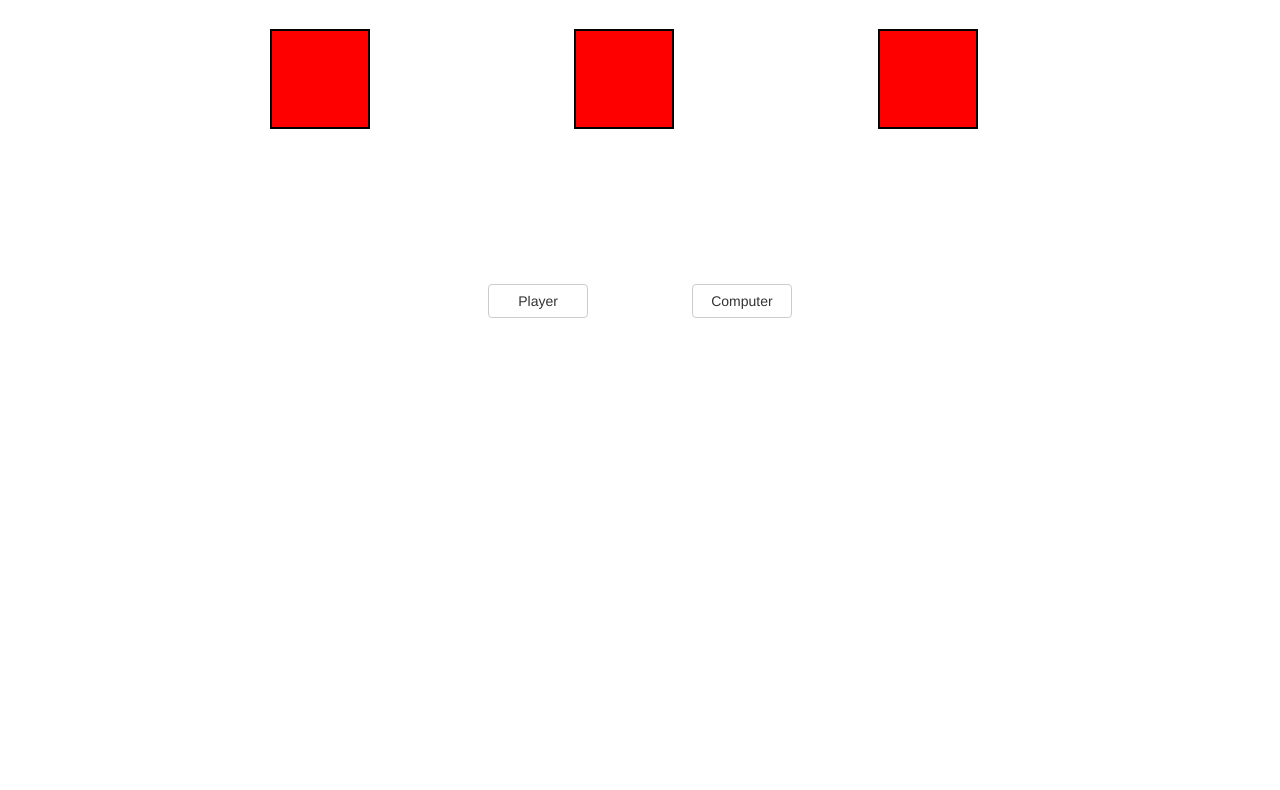
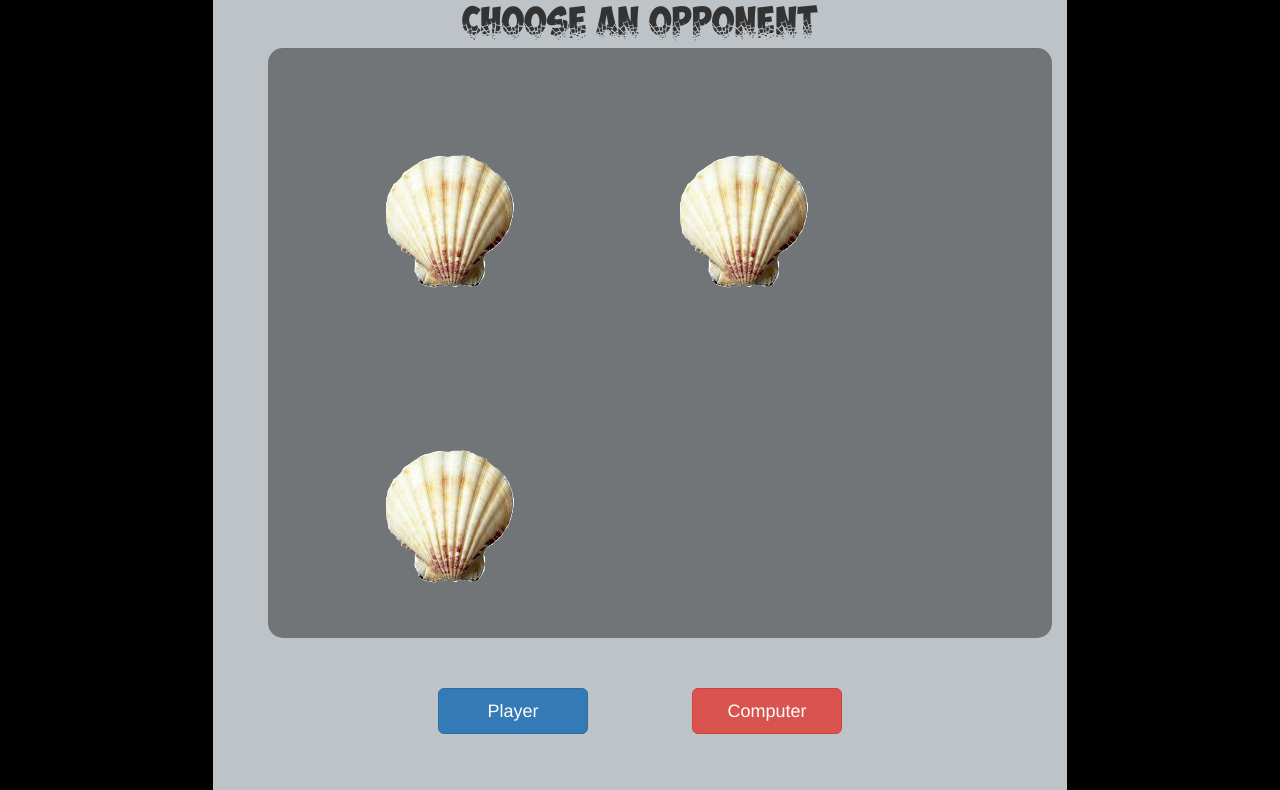
Before and after one commit to WDI-HK-8/ShellGame, a website: page index.html in a window 1280 px wide. Shown: the part 187-977 px from the top of the page. Before the commit the page ends 800 px from the top, so only its background shows below. Drawn offline with nearby package versions, Linux system fonts and the light colour scheme.

Commit message:
Styling 90% done, minor touch ups required

```diff
--- a/css/custom.css
+++ b/css/custom.css
@@ -1,43 +1,89 @@
-.container {
-	margin:auto;
-	min-width:1000px;
+@font-face {
+    font-family: comicfont;
+    src: url(../assets/fonts/BADABB__.TTF);
+}
+
+@font-face {
+    font-family: button-comic-font;
+    src: url(../assets/fonts/ObelixPro-Broken-cyr.ttf);
+}
+
+body {
+  background-color: #bdc3c7;
+  overflow:hidden;
+}
+
+h1 {
+  font-size: 10em;
+}
+
+h3 {
+  font-size: 2em;
+}
+
+.title {
+  font-family: comicfont, Helvetica;
+}
+
+#communication {
+  font-family: button-comic-font;
+}
+.container-fluid {
+  margin:auto;
+  min-width: 800px;
 }
 
 #game-screen {
-	margin-left:100px;
+  margin-left: 40px;
+  background-color: rgba(0,0,0,0.4);
+  display: inline-block;
+  border-radius: 15px;
 }
 
+.cup {
+  min-width: 90px;
+  min-height: 90px;
+  position: relative;
+  display: inline-block;
+  margin: 100px;
 
-.cup {
-	min-width: 100px;
-	min-height: 100px;
-	position:relative;
-	display:inline-block;
-	margin:100px;
+}
+
+.cup:last-child {
+  margin-right: 160px;
 }
 
 .ball {
-	margin-top:50px;
-	max-width:10px;
-	min-height:10px;
-	background-color:blue;
-	position:relative;
-	z-index:1;
+  margin-top: 40px;
+  margin-left: 65px;
+  max-width: 25px;
+  min-height: 25px;
+  background-color: blue;
+  position: relative;
+  z-index: 1;
+  border-radius: 20px;
 }
 
 .cup-overlay {
-	min-width: 100px;
-	min-height: 100px;
-	background-color:red;
-	position:absolute;
-	float:left;
-	z-index:2;
-	top:0;
-	left:0;
-	border: 2px solid black;
+  min-width: 150px;
+  min-height: 150px;
+  background-color: red;
+  position: absolute;
+  float: left;
+  z-index: 2;
+  top: 0;
+  left: 0;
+  background: url("../assets/img/shell.png");
 }
 
 #game-buttons button {
-	min-width:100px;
-	margin:50px;
+  min-width: 150px;
+  margin: 50px;
 }
+
+#scoreboard {
+  background-color:black;
+  min-height:1000px;
+  color:white;
+  /*overflow:hidden;*/
+}
--- a/index.html
+++ b/index.html
@@ -3,7 +3,7 @@
     <head>
     	<meta charset="utf-8">
     	<meta http-equiv="X-UA-Compatible" content="IE=edge">
-  	<title>Eyes on the Prize</title>
+    	<title>Shell Game</title>
     	<link rel="stylesheet" href="bower_components/bootstrap/dist/css/bootstrap.min.css">
     	<script src="bower_components/jQuery/dist/jquery.min.js" ></script>
     	<script src="bower_components/bootstrap/dist/js/bootstrap.min.js"></script>
@@ -11,7 +11,7 @@
     	<script src="js/application.js"></script>
     </head>
     <body>
-  	<div class="container">
+    	<div class="container-fluid col-md-8 col-md-push-2">
     		<div class="align-center" id="game-holder">
     			<h1 class="text-center title">Shell Game</h1>
     			<h3 id="communication" class="text-center">Choose an opponent</h3>
@@ -30,10 +30,16 @@
     				</div>
     			</div>
     			<div id="game-buttons" class="text-center">
-  				<button class="btn btn-default" id="game-player">Player</button>
-  				<button class="btn btn-default" id="game-computer">Computer</button>
+    				<button class="btn btn-primary btn-lg" id="game-player">Player</button>
+    				<button class="btn btn-danger btn-lg" id="game-computer">Computer</button>
     			</div>
     		</div>
     	</div>
+      <div class="col-md-2 col-md-pull-8" id="scoreboard">
+        <h3 class="title text-center">Finder Score</h3>
+      </div>
+      <div class="col-md-2" id="scoreboard">
+        <h3 class="title text-center">Shuffler Score</h3>
+      </div>
     </body>
   </html>
--- a/js/application.js
+++ b/js/application.js
@@ -1,7 +1,8 @@
 'use strict';
 //Global Variables
 //controls the speed of the shuffling in ms (Higher = slower)
-var speed = 600;
+var speed = 300;
+var playerOneScore = 0;
 
 //Random Function
 var rand = function (limit) {
@@ -81,7 +82,7 @@ var animateMovesArray = function (arr) {
 var animateMove = function (move) {
   var movePosition = move.position;
   var moveDirection = move.direction;
-  var animateLength = 305;
+  var animateLength = 295;
   var direction;
   var reverse;
   var affectedCup;
@@ -124,13 +125,13 @@ var animateMove = function (move) {
 
 var animateUp = function () {
   $(this).children('.cup-overlay').animate({
-   left: '+=50', top: '-=50'
+   left: '+=60', top: '-=60'
   }, 200)
 }
 
 var animateDown = function () {
   $(this).children('.cup-overlay').animate({
-    left: '-=50', top: '+=50'
+    left: '-=60', top: '+=60'
   }, 200)
 }
 
@@ -155,19 +156,24 @@ var placeBall = function (cupArray) {
 
 var findBall = function (ballLocatedAt) {
   //Change Instruction
-  $('#communication').html('Find the Ball!');
+  $('#communication').html('Click on a shell and find the Ball!');
+  //remove buttons
+  $('#game-buttons button').remove();
   //bind event
   $('.cup').click(function () {
     $(this).children('.cup-overlay').animate({
-      left: '+=50', top: '-=50'
+      left: '+=60', top: '-=60'
     }, 200);
     $('.cup').unbind();
     var clickedIndex = $(this).index();
     if (clickedIndex === ballLocatedAt) {
       $('#communication').html('YOU WIN')
+      playerOneScore++;
     } else {
       $('#communication').html('YOU LOSE')
     }
+    //create reset button
+    $('#game-buttons').html('<button class="btn btn-danger btn-lg">Reset</button>');
   });
 }
 
@@ -236,13 +242,13 @@ function Game() {
     $('.ball').remove();
     //Change text on communication
     $('#communication').html("Click start when ready");
-    $('#game-buttons').html('<button id="start-shuffle" class="btn btn-default">Start</button>')
+    $('#game-buttons').html('<button id="start-shuffle" class="btn btn-success btn-lg">Start</button>')
     //showing initial position
     console.log(this.startPosition);
     console.log($('.cup')[this.startPosition]);
     $($('.cup')[this.startPosition]).append('<div class="ball"></div>');
     $($('.cup')[this.startPosition]).children('.cup-overlay').animate({
-      left: '+=50', top: '-=50'
+      left: '+=60', top: '-=60'
     }, 200);
     $($('.cup')[this.startPosition]).children('.cup-overlay').addClass('selected');
 
@@ -254,7 +260,7 @@ function Game() {
     console.log(cupArray);
 
     $('#start-shuffle').click(function () {
-      $('.selected').animate({ left: '-=50', top: '+=50' }, 200);
+      $('.selected').animate({ left: '-=60', top: '+=60' }, 200);
       //unbind event
       $(this).unbind();
       //call animateMoves
@@ -272,7 +278,6 @@ var versusPlayer = function () {
   $('.cup').bind('mouseleave',animateDown);
 }
 
-
 //Instantiating new game
 var game = new Game();
 
```
Also changed, not shown: assets/fonts/BADABB__.TTF (added), assets/fonts/ObelixPro-Broken-cyr.ttf (added), assets/img/shell.png (added). Lines whose indentation alone changed are shown as unchanged.
